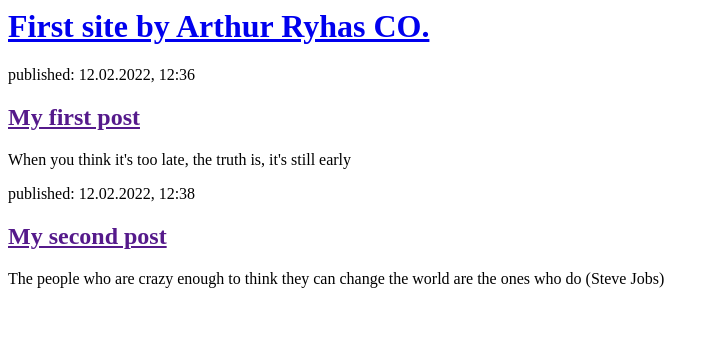
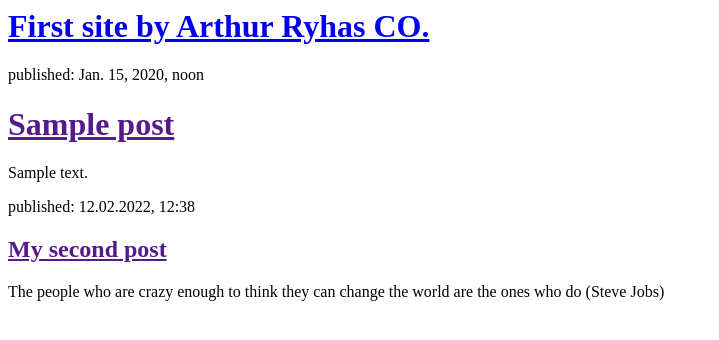
Before and after one commit to Skouls21/my-first-blog, a Django app: page / in a window 1280 px wide. Shown: the top 340 px of the page, without its empty margins (0-719 px from the left). Run offline with Django 3.2, Linux system fonts and the light colour scheme; tables that the repository leaves empty hold one stand-in row (values such as "Sample post").

Commit message:
My Django Girls app,  commit 4 statical page

```diff
--- a/blog/templates/blog/post_list.html
+++ b/blog/templates/blog/post_list.html
@@ -7,12 +7,13 @@
             <h1><a href="/">First site by Arthur Ryhas CO.</a></h1>
         </div>
 
-        <div>
-            <p>published: 12.02.2022, 12:36</p>
-            <h2><a href="">My first post</a></h2>
-            <p>When you think it's too late, the truth is, it's still early</p>
-        </div>
-
+        {% for post in posts %}
+            <div>
+                <p>published: {{ post.published_date }}</p>
+                <h1><a href="">{{ post.title }}</a></h1>
+                <p>{{ post.text|linebreaksbr }}</p>
+            </div>
+        {% endfor %}
         <div>
             <p>published: 12.02.2022, 12:38</p>
             <h2><a href="">My second post</a></h2>
--- a/blog/views.py
+++ b/blog/views.py
@@ -1,5 +1,7 @@
 from django.shortcuts import render
+from .models import Post
+from django.utils import timezone
 
-# Create your views here.
 def post_list(request):
-    return render(request, 'blog/post_list.html', {})
+    posts = Post.objects.filter(published_date__lte=timezone.now()).order_by('published_date')
+    return render(request, 'blog/post_list.html', {'posts': posts})
```
